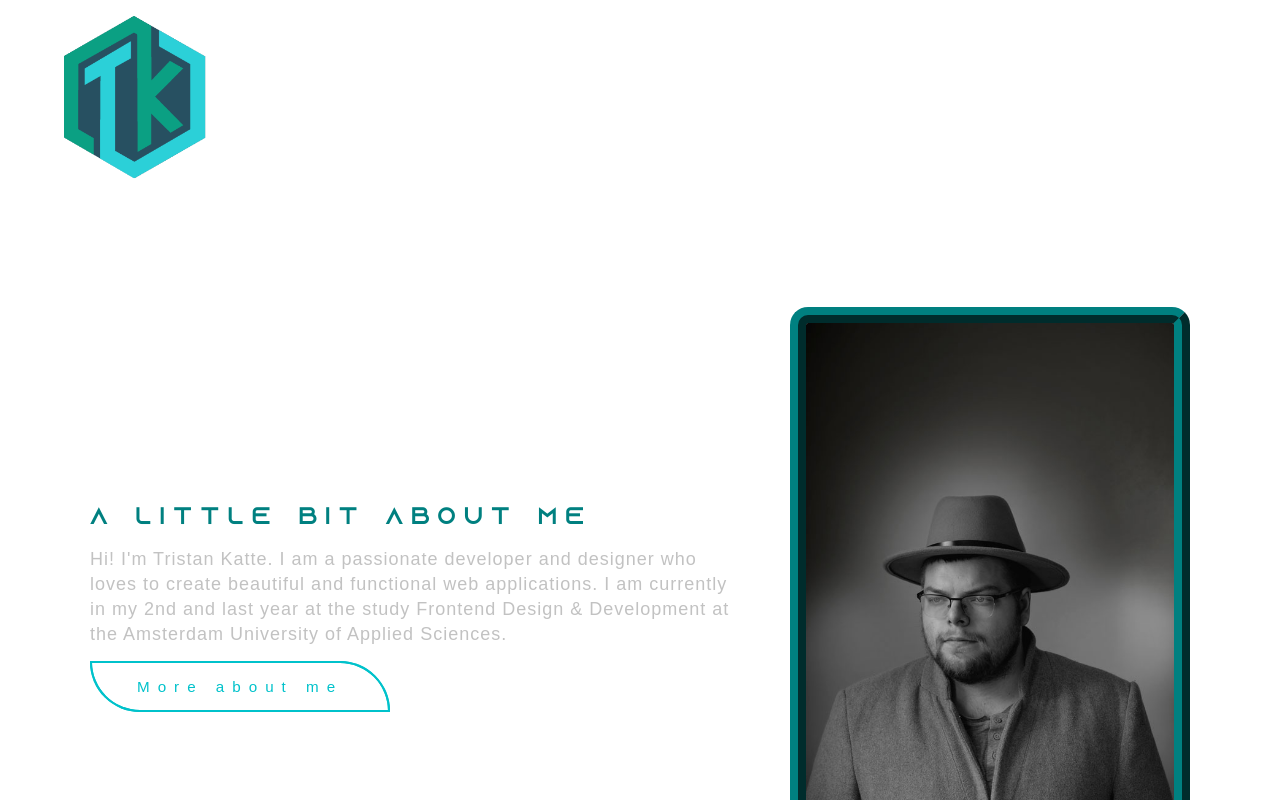
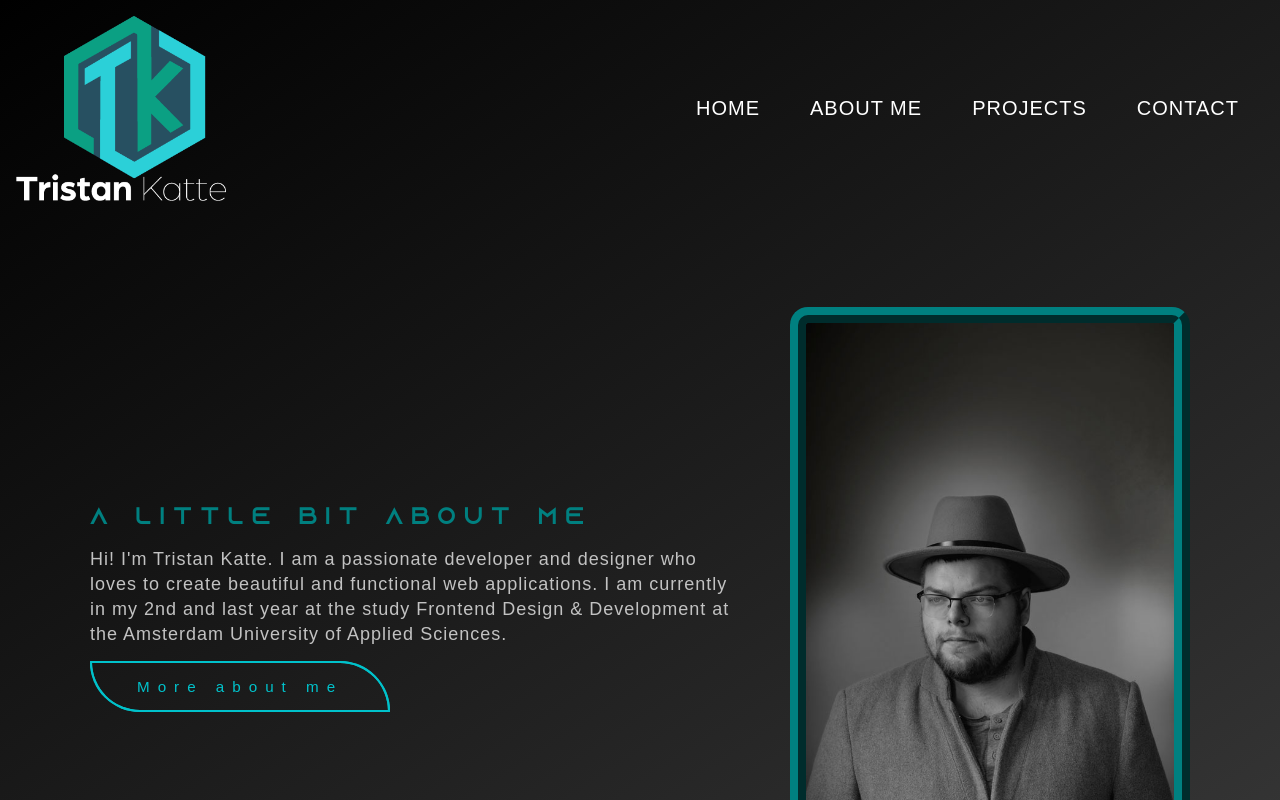
Before and after one commit to TristanKatte/portfolio, a SvelteKit app in the folder myapp/: page / in a window 1280 px wide. Shown: the top 800 px of the page. Built offline with nearby package versions, Linux system fonts and the light colour scheme.

Commit message:
changed background gradient

```diff
--- a/myapp/src/routes/+layout.svelte
+++ b/myapp/src/routes/+layout.svelte
@@ -40,9 +40,10 @@
     flex-direction: column;
     margin-inline: auto;
     padding-inline: var(--size-7);
-    background-image: var(--gradient-16);
+    background-image: linear-gradient(147deg, #000000 0%, #434343 74%);
     background-size: cover;
 }
+
 
 main {
     padding-block: var(--size-0);
```
